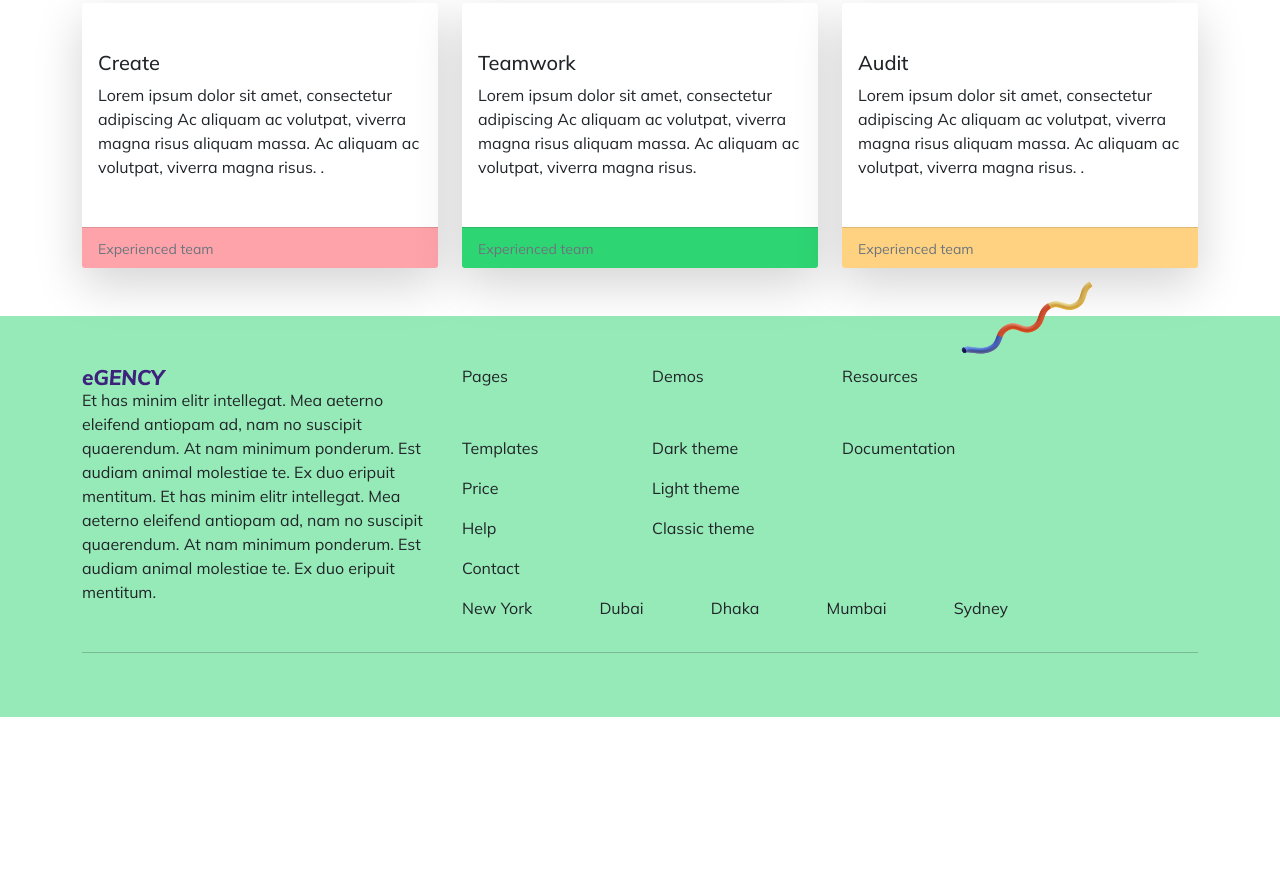
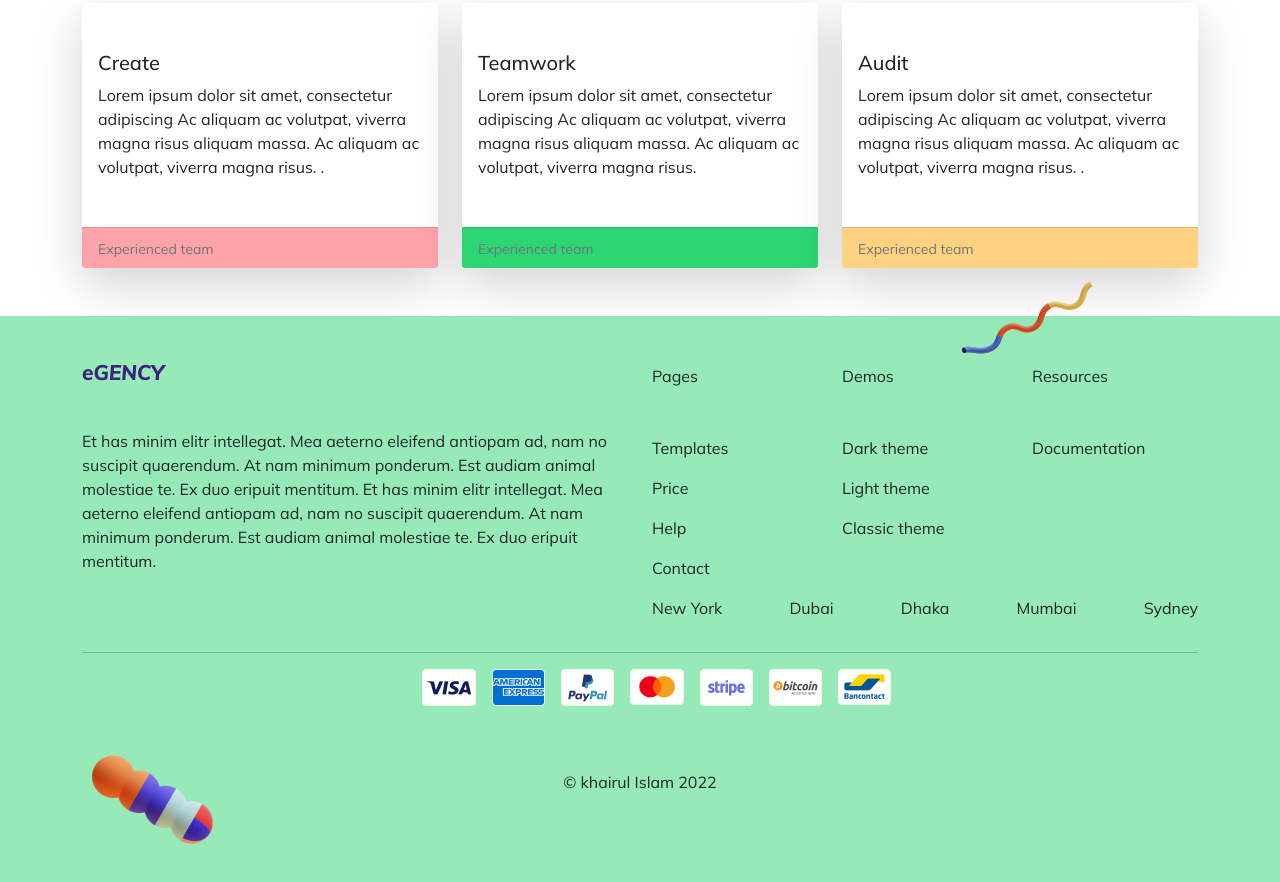
Before and after one commit to Khairulhub/agency-landing-page, a plain HTML site: page index.html in a window 1280 px wide. Shown: the part 2937-3819 px from the top of the page. Before the commit the page ends 3654 px from the top, so only its background shows below. Drawn offline with nearby package versions, Linux system fonts and the light colour scheme.

Commit message:
2nd commit

```diff
--- a/css/style.css
+++ b/css/style.css
@@ -89,6 +89,11 @@ footer .container .col-md-6 .row .col-md-4 img {
     right: 172px;
 
 }
+#doubble{
+    background-image: url('../img/doodle-6\ 1.png');
+    background-repeat: no-repeat;
+
+}
 .li{
     list-style: none;
 }
--- a/index.html
+++ b/index.html
@@ -233,8 +233,8 @@ studio website
     <footer>
         <div class="container py-5">
             <div class="row">
-                <div class="col-md-4">
-                    <img src="./img/eGENCY.png" alt="">
+                <div class="col-md-6">
+                    <img src="./img/eGENCY.png" alt="" class="img-fluid mb-5">
                     <p>Et has minim elitr intellegat. Mea aeterno eleifend antiopam ad, nam no suscipit quaerendum. At nam minimum ponderum. Est audiam animal molestiae te. Ex duo eripuit mentitum. Et has minim elitr intellegat. Mea aeterno eleifend antiopam ad, nam no suscipit quaerendum. At nam minimum ponderum. Est audiam animal molestiae te. Ex duo eripuit mentitum.</p>
                 </div>
                 <div class="col-md-6">
@@ -273,9 +273,24 @@ studio website
                 </div>
             </div>
             <hr>
-
-
-
+            <div class="row">
+                <div class="col-md-12">
+                    <ul class="d-flex justify-content-center li mx-2">
+                        <li class="mx-2"><img src="./img/Group 672.png" alt=""></li>
+                        <li class="mx-2"><img src="./img/Group 673.png" alt=""> </li>
+                        <li class="mx-2"><img src="./img/Group 674.png" alt=""></li>
+                        <li class="mx-2"><img src="./img/Group 675.png" alt=""></li>
+                        <li class="mx-2"><img src="./img/Group 676.png" alt=""> </li>
+                        <li class="mx-2"><img src="./img/Group 677.png" alt=""> </li>
+                        <li class="mx-2"><img src="./img/Group 678.png" alt=""> </li>
+                    </ul>
+                </div>
+            </div>
+            <div class="row" id="doubble">
+                <div class="col-md-12">
+                    <p class="text-center py-5">© khairul Islam 2022</p>
+                </div>
+            </div>
         </div>
     </footer>
 
```
